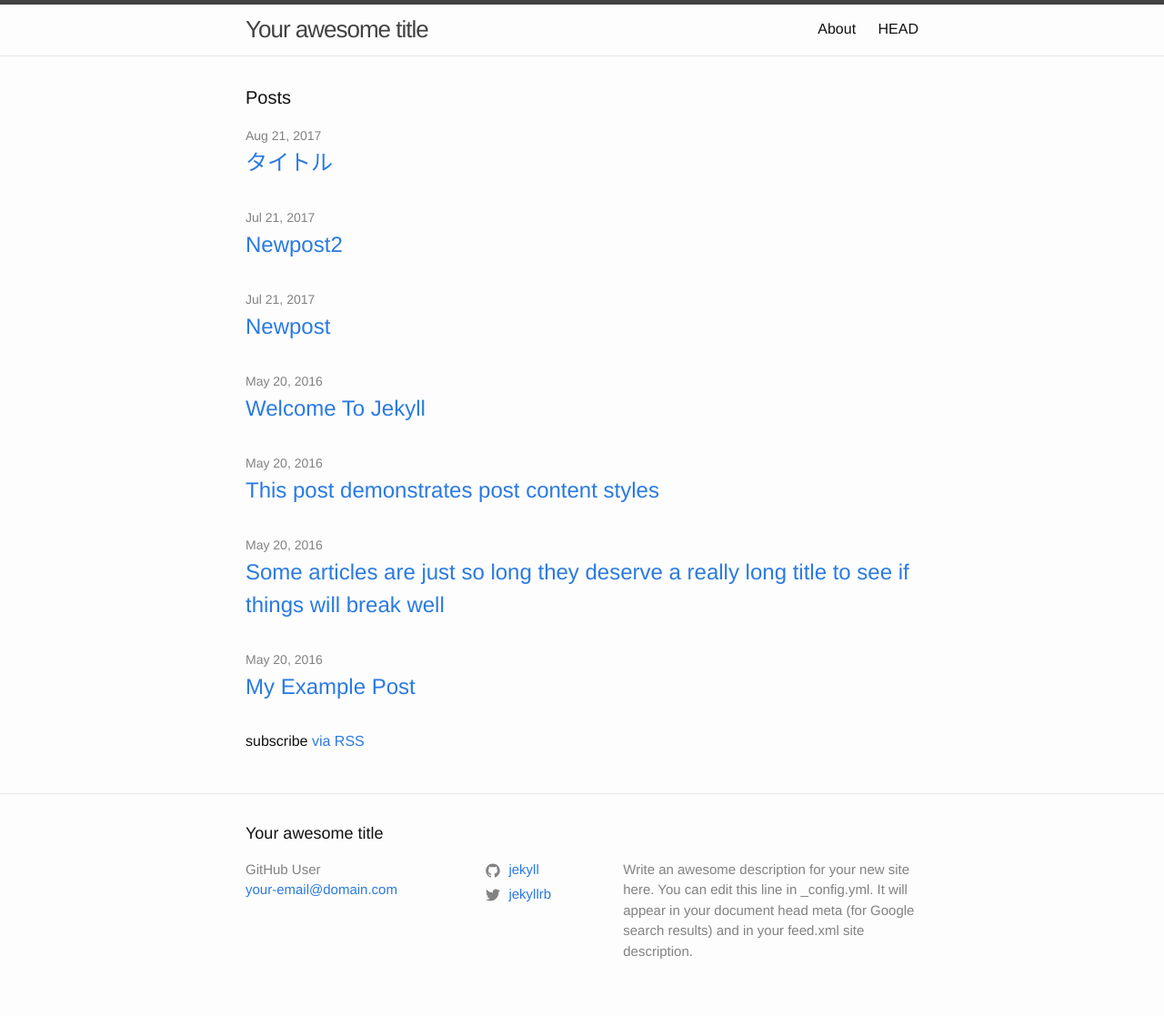
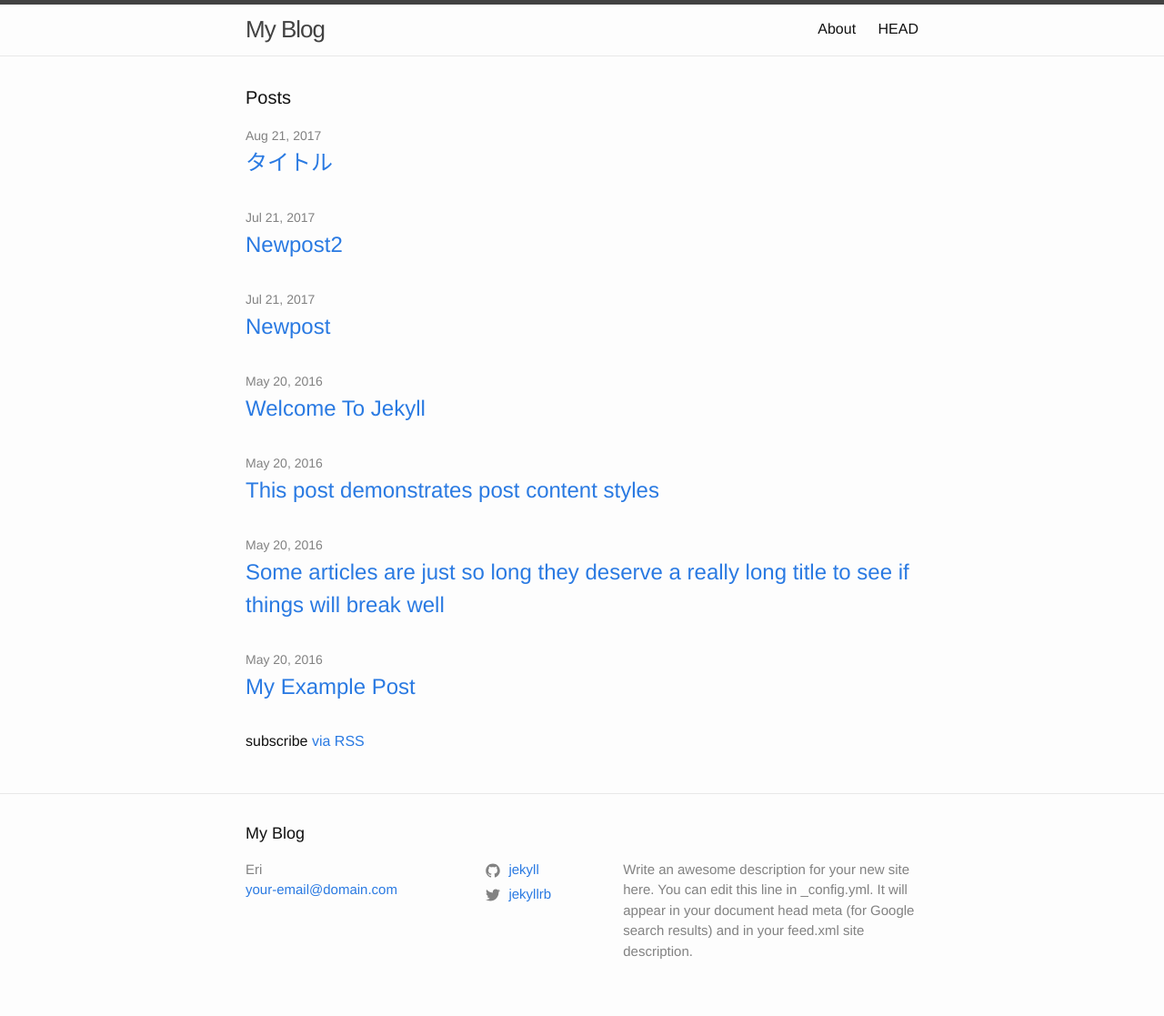
Before and after one commit to EriSaito/erisaito.github.io, a Jekyll site: the page built from index.md, in a window 1280 px wide. Shown: the whole page at 91% size. Built offline with Jekyll 4.4.1, drawn with Linux system fonts in a browser that asks for light colours.

Commit message:
Update _config.yml

```diff
--- a/_config.yml
+++ b/_config.yml
@@ -1,5 +1,5 @@
-title: Your awesome title
-author: GitHub User
+title: My Blog
+author: Eri
 email: your-email@domain.com
 description: > # this means to ignore newlines until "baseurl:"
   Write an awesome description for your new site here. You can edit this
```
